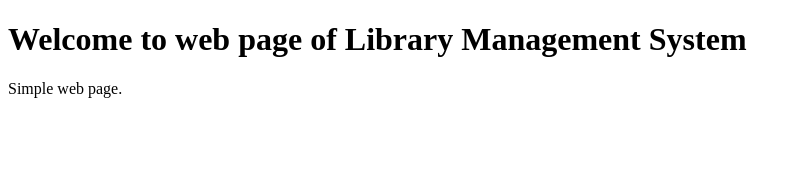
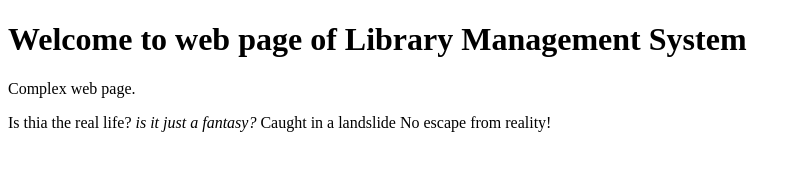
Before and after one commit to Kiran-2117/SE-library-system, a plain HTML site: page index.html in a window 1280 px wide. Shown: the whole page, without its empty margins (0-801 px from the left). Drawn offline with Linux system fonts and the light colour scheme.

Commit message:
updated index.html

```diff
--- a/index.html
+++ b/index.html
@@ -7,6 +7,10 @@
 </head>
 <body>
     <h1>Welcome to web page of Library Management System</h1>
-    <p>Simple web page.</p>
+    <p>Complex web page.</p>
+    <p>Is thia the real life?
+    <i>is it just a fantasy?</i>
+    Caught in a landslide
+    No escape from reality!</p>
 </body>
 </html>
```
